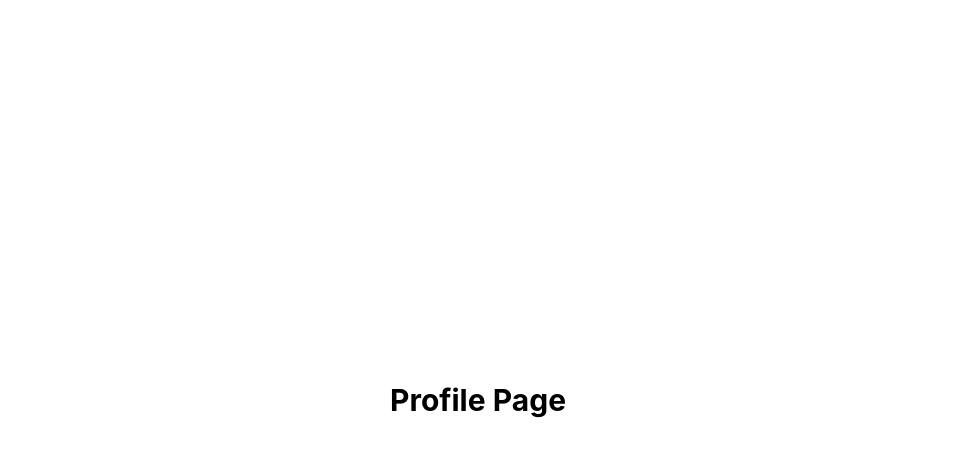
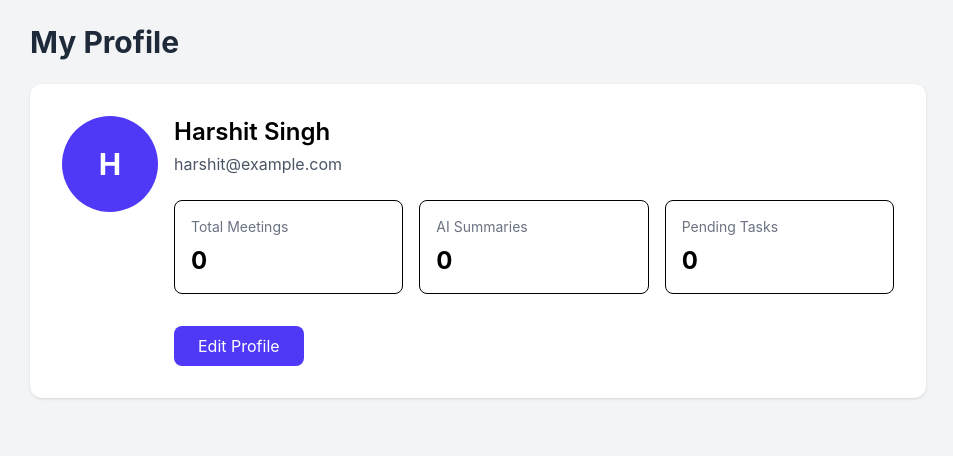
Before and after one commit to harshitsingh3604/meetmind-ai, a React (Vite) app in the folder client/: page /profile in a window 1280 px wide. Shown: the top 456 px of the page, without its empty margins (162-1115 px from the left). Built offline with nearby package versions, Linux system fonts and the light colour scheme; no server answers; sample sign-in values are in the browser's storage.

Commit message:
Refactor meeting management:update routing, and enhance CreateMeeting navigation

```diff
--- a/client/src/App.jsx
+++ b/client/src/App.jsx
@@ -4,7 +4,7 @@ import Login from "./pages/Login";
 import Register from "./pages/Register";
 import Dashboard from "./pages/Dashboard";
 import CreateMeeting from "./pages/CreateMeeting";
-import MeetingDetails from "./pages/MeetingDetails";
+import Meetings from "./pages/Meetings";
 import EditMeeting from "./pages/EditMeeting";
 import Profile from "./pages/Profile";
 import NotFound from "./pages/NotFound";
@@ -38,10 +38,10 @@ function App() {
         />
 
         <Route
-          path="/meetings/:id"
+          path="/meetings"
           element={
             <ProtectedRoute>
-              <MeetingDetails />
+              <Meetings />
             </ProtectedRoute>
           }
         />
--- a/client/src/pages/CreateMeeting.jsx
+++ b/client/src/pages/CreateMeeting.jsx
@@ -74,6 +74,7 @@ const CreateMeeting = () => {
       setLoading(true);
 
       const response = await api.post("/meetings", formData);
+      navigate("/meetings");
 
       setSuccess(response.data.message || "Meeting created successfully.");
 
@@ -86,10 +87,6 @@ const CreateMeeting = () => {
       });
 
       setErrors({});
-
-      setTimeout(() => {
-        navigate("/dashboard");
-      }, 1500);
 
     } catch (error) {
       console.error(error);
--- a/client/src/pages/MeetingDetails.jsx
+++ b/client/src/pages/Meetings.jsx
@@ -5,7 +5,7 @@ import Sidebar from "../components/layout/Sidebar";
 import Navbar from "../components/layout/Navbar";
 import { Link } from "react-router-dom";
 
-const MeetingDetails = () => {
+const Meetings = () => {
 
   const [meetings, setMeetings] = useState([]);
   const [loading, setLoading] = useState(true);
@@ -78,7 +78,9 @@ const MeetingDetails = () => {
           <div className="mx-auto w-full max-w-6xl">
 
             {/* Page Header */}
-            <div className="mb-8">
+            <div className="mb-8 flex items-center justify-between">
+
+              <div>
                 <h1 className="text-3xl font-bold text-gray-800">
                   Meetings
                 </h1>
@@ -86,6 +88,15 @@ const MeetingDetails = () => {
                 <p className="mt-2 text-gray-500">
                   View, manage, and organize all your meetings in one place.
                 </p>
+              </div>
+
+              <Link
+                to="/meetings/new"
+                className="rounded-lg bg-blue-600 px-5 py-3 font-medium text-white transition hover:bg-blue-700"
+              >
+                + Create Meeting
+              </Link>
+
             </div>
 
             {/* Meeting List Card */}
@@ -138,7 +149,7 @@ const MeetingDetails = () => {
                         </h2>
 
                         <p className="mt-1 text-gray-500">
-                          {meeting.meetingType}
+                          {meeting.meeting_type}
                         </p>
                       </div>
 
@@ -160,7 +171,7 @@ const MeetingDetails = () => {
                           </p>
 
                           <p className="mt-1 text-gray-800">
-                            {new Date(meeting.meetingDate).toLocaleDateString("en-GB", {
+                            {new Date(meeting.meeting_date).toLocaleDateString("en-GB", {
                               day: "numeric",
                               month: "long",
                               year: "numeric",
@@ -215,4 +226,4 @@ const MeetingDetails = () => {
   );
 };
 
-export default MeetingDetails;
+export default Meetings;
--- a/client/src/pages/Profile.jsx
+++ b/client/src/pages/Profile.jsx
@@ -1,7 +1,67 @@
 const Profile = () => {
   return (
-    <div className="flex min-h-screen items-center justify-center">
-      <h1 className="text-3xl font-bold">Profile Page</h1>
+    <div className="min-h-screen bg-gray-100 p-6">
+      <div className="mx-auto max-w-4xl">
+        <h1 className="mb-6 text-3xl font-bold text-gray-800">
+          My Profile
+        </h1>
+
+        <div className="rounded-xl bg-white p-8 shadow">
+          <div className="flex flex-col items-center gap-4 md:flex-row md:items-start">
+            <div className="flex h-24 w-24 items-center justify-center rounded-full bg-indigo-600 text-3xl font-bold text-white">
+              H
+            </div>
+
+            <div className="flex-1">
+              <h2 className="text-2xl font-semibold">
+                Harshit Singh
+              </h2>
+
+              <p className="mt-1 text-gray-600">
+                harshit@example.com
+              </p>
+
+              <div className="mt-6 grid grid-cols-1 gap-4 md:grid-cols-3">
+                <div className="rounded-lg border p-4">
+                  <p className="text-sm text-gray-500">
+                    Total Meetings
+                  </p>
+
+                  <h3 className="mt-2 text-2xl font-bold">
+                    0
+                  </h3>
+                </div>
+
+                <div className="rounded-lg border p-4">
+                  <p className="text-sm text-gray-500">
+                    AI Summaries
+                  </p>
+
+                  <h3 className="mt-2 text-2xl font-bold">
+                    0
+                  </h3>
+                </div>
+
+                <div className="rounded-lg border p-4">
+                  <p className="text-sm text-gray-500">
+                    Pending Tasks
+                  </p>
+
+                  <h3 className="mt-2 text-2xl font-bold">
+                    0
+                  </h3>
+                </div>
+              </div>
+
+              <button
+                className="mt-8 rounded-lg bg-indigo-600 px-6 py-2 text-white transition hover:bg-indigo-700"
+              >
+                Edit Profile
+              </button>
+            </div>
+          </div>
+        </div>
+      </div>
     </div>
   );
 };
```
Also changed, not shown: 2 other files (tests, documents, lock files or other folders). Lines whose indentation alone changed are shown as unchanged.
